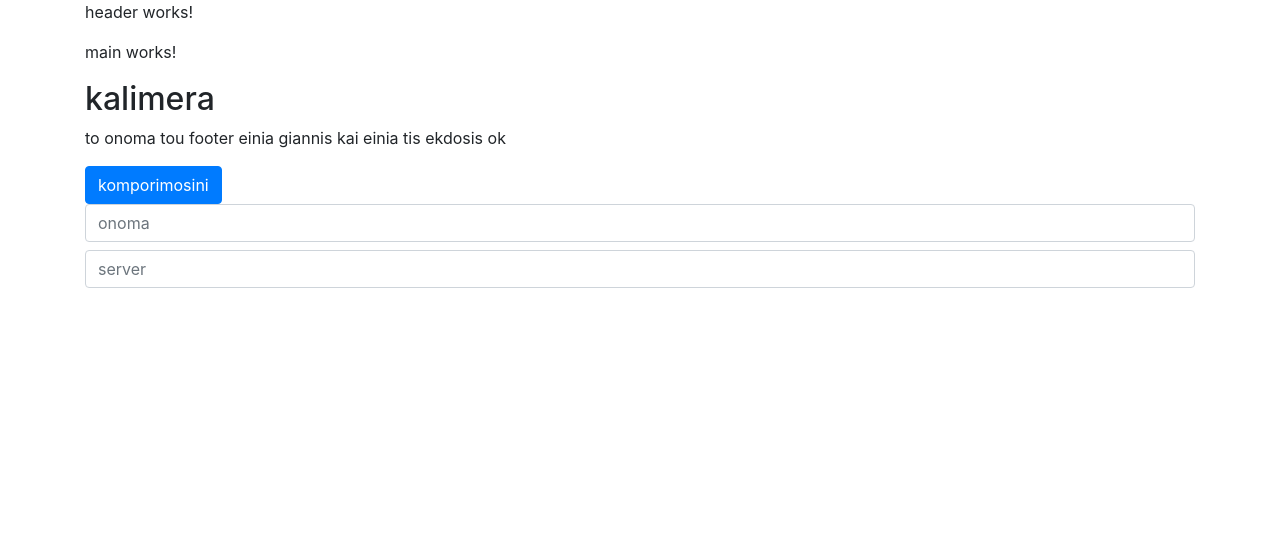
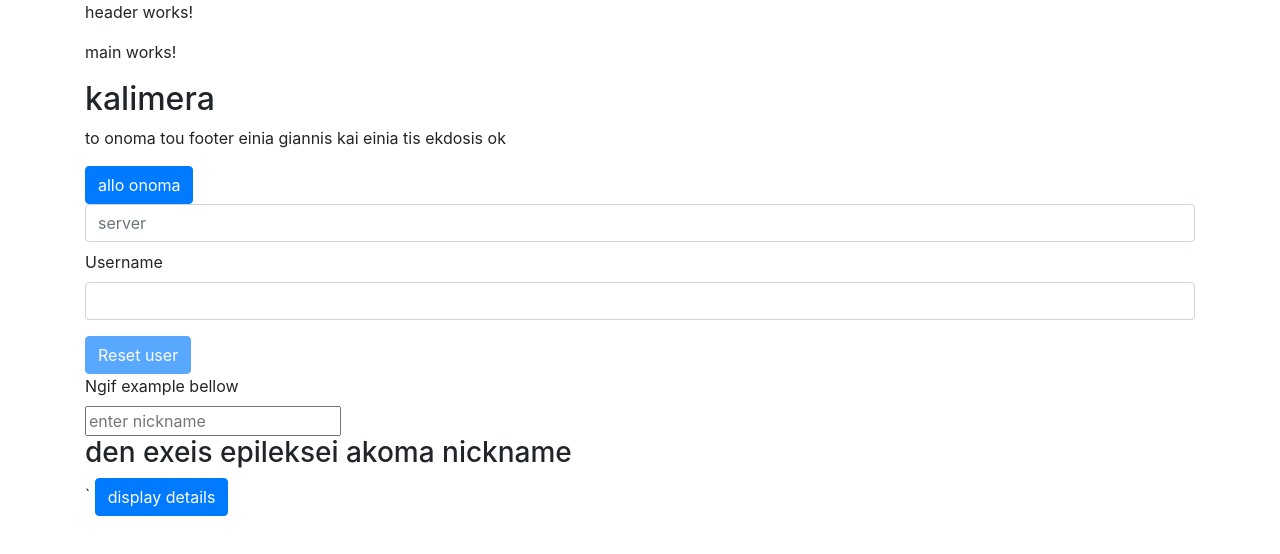
Before and after one commit to kokoyroy/angularNoobParadise, an Angular app: page / in a window 1280 px wide. Shown: the top 554 px of the page. Built offline with nearby package versions, Linux system fonts and the light colour scheme.

Commit message:
tutorials

```diff
--- a/angular.json
+++ b/angular.json
@@ -24,7 +24,7 @@
               "src/assets"
             ],
             "styles": [
-              "node_modules/bootstrap/dist/css/bootstrap.min.css",
+              "node_modules/bootstrap/dist/css/bootstrap.css",
               "src/styles.css"
             ],
             "scripts": []
--- a/src/app/footer/footer.component.css
+++ b/src/app/footer/footer.component.css
@@ -0,0 +1,3 @@
+.white-text{
+    color: white;
+}
--- a/src/app/footer/footer.component.html
+++ b/src/app/footer/footer.component.html
@@ -2,12 +2,37 @@
 <button (click)='consolelogger()' [disabled]="buttonDisable" [innerText]="keimenoKoumpiou" type="button"
     class="btn btn-primary">click
     me!</button>
-<!-- two way binding -->
+<!-- two way binding --
 <input type="text" class="form-control" (input)='setchange($event)' placeholder="onoma">
 <h1>{{onoma}}</h1>
 
-<!-- two way binding using directives -->
+<!-- two way binding using ngModel directive -->
 <input type="text" class="form-control" [(ngModel)]='server' placeholder="server">
 <h2 class="primary"> {{server}} </h2>
 
-<!-- practice goes here! -->
+<!-- practice of two way binding goes here...  -->
+<label>Username</label>
+<input type="text" class="form-control" [(ngModel)]="username">
+<p>{{username}}</p>
+<button class="btn btn-primary" [disabled]="!username" (click)="username = null">Reset user</button>
+<br>
+<label>Ngif example bellow</label><br>
+
+<!-- *ngif example with else -->
+<input type="text" [(ngModel)]="paratsoukli" placeholder="enter nickname">
+<!-- the if statement -->
+<h3 *ngIf="paratsoukli; else nickname"> to paratsoukli sou einai {{paratsoukli}} </h3>
+<!-- else  -->
+<ng-template #nickname>
+    <h3>den exeis epileksei akoma nickname</h3>
+</ng-template>`
+
+
+<!-- Ngfor  -->
+<!-- <button class="btn btn-primary" (click)='showpassword=!showpassword'>display details</button> -->
+<button class="btn btn-primary" (click)='toggleDisplay()'>display details</button>
+<p *ngIf='showpassword'>secret password = tuna</p>
+<div *ngFor='let num of log;let i = index' [ngClass]="{'white-text':num>5}"
+    [ngStyle]="{backgroundColor: num>5 ? 'blue': 'transparent'}">
+    {{num}}
+</div>
--- a/src/app/footer/footer.component.ts
+++ b/src/app/footer/footer.component.ts
@@ -11,10 +11,18 @@ export class FooterComponent implements OnInit {
   keimenoKoumpiou: string = "click me!"
   status: string = 'ok';
   buttonDisable: boolean = true;
-  onoma:string = '';
-  server:string;
+  onoma: string = '';
+  server: string;
+  username: string = null
+  paratsoukli: string = null;
+  showpassword: boolean = false;
+  log: number[] = []
+  toggleDisplay(): void {
+    this.showpassword = !this.showpassword;
+    this.log.push(this.log.length + 1)
+  }
 
-  setchange(e:any):void {
+  setchange(e: any): void {
     console.log(e);
 
     this.onoma = e.target.value;
@@ -40,7 +48,7 @@ export class FooterComponent implements OnInit {
   constructor() {
     setTimeout(() => {
       this.setButtonDisable()
-      this.setKeimenoKoumpiou('komporimosini')
+      this.setKeimenoKoumpiou('allo onoma')
     }, 3000)
   }
 
```
Also changed, not shown: 1 other file (tests, documents, lock files or other folders).
